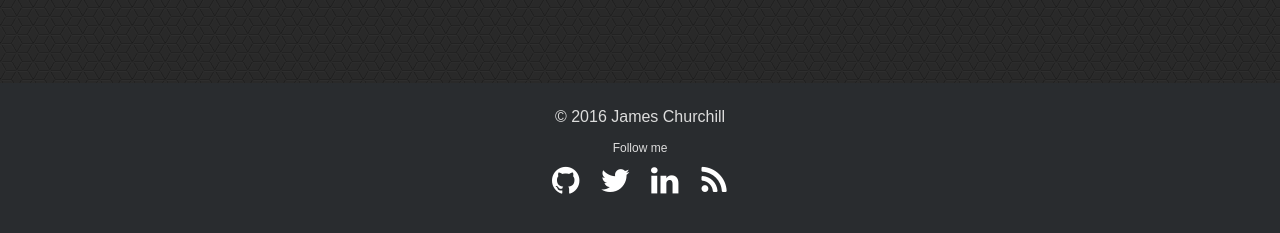
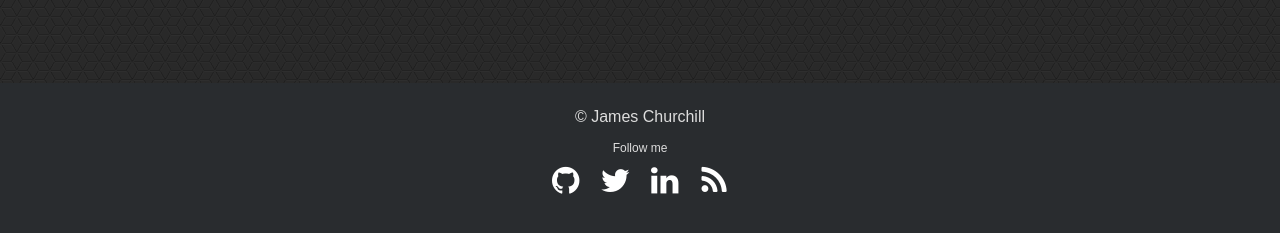
Before and after one commit to smashdevcode/smashdevcode.github.io, a Jekyll site: the page built from index.html, in a window 1280 px wide. Shown: the part 640-873 px from the top of the page. Built offline with Jekyll 4.4.1, drawn with Linux system fonts in a browser that asks for light colours; some of the changed lines change nothing that is shown.

Commit message:
Debugging

```diff
--- a/_includes/footer.html
+++ b/_includes/footer.html
@@ -1,7 +1,7 @@
     <footer class="footer-distributed">
       <div class="container">
         <div class="footer">
-          <p>&copy; {{ site.time | date: "%Y" }} James Churchill</p>
+          <p>&copy; James Churchill</p>
           <h6>Follow me</h6>
           {% include social.html %}
         </div>
```
Also changed, not shown: _posts/2012-10-04-Jumpstart-Development-with-Entity-Framework-Code-First.md (+1 -1 lines), README.md.
